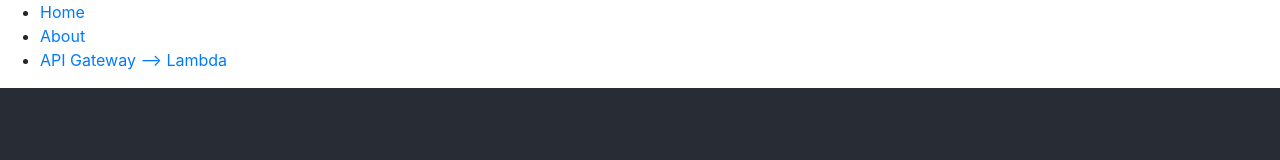
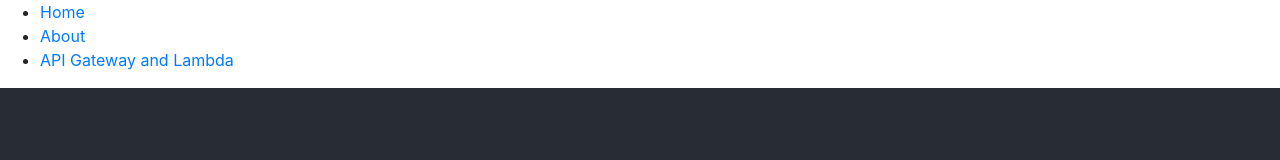
Before and after one commit to ashpirnia/apui, a React (Create React App) app: page / in a window 1280 px wide. Shown: the top 160 px of the page. Built offline with nearby package versions, Linux system fonts and the light colour scheme.

Commit message:
Replacing Seattle with Melbourne. Just a test.

```diff
--- a/src/ApiGtw.js
+++ b/src/ApiGtw.js
@@ -11,7 +11,7 @@ class APIGW extends React.Component {
     }
 
   componentDidMount() {
-    fetch("https://8wpdedo54e.execute-api.ap-southeast-2.amazonaws.com/prod/helloworld?name=John&city=Seattle")
+    fetch("https://8wpdedo54e.execute-api.ap-southeast-2.amazonaws.com/prod/helloworld?name=John&city=Sydney")
     .then(res => res.json())
     .then(
         (result) => {
--- a/src/App.js
+++ b/src/App.js
@@ -26,7 +26,7 @@ function App() {
               <Link to="/about">About</Link>
             </li>
             <li>
-              <Link to="/api-gateway">API Gateway --> Lambda</Link>
+              <Link to="/api-gateway">API Gateway and Lambda</Link>
             </li>
           </ul>
         </nav>
```
Also changed, not shown: 1 other file (tests, documents, lock files or other folders).
